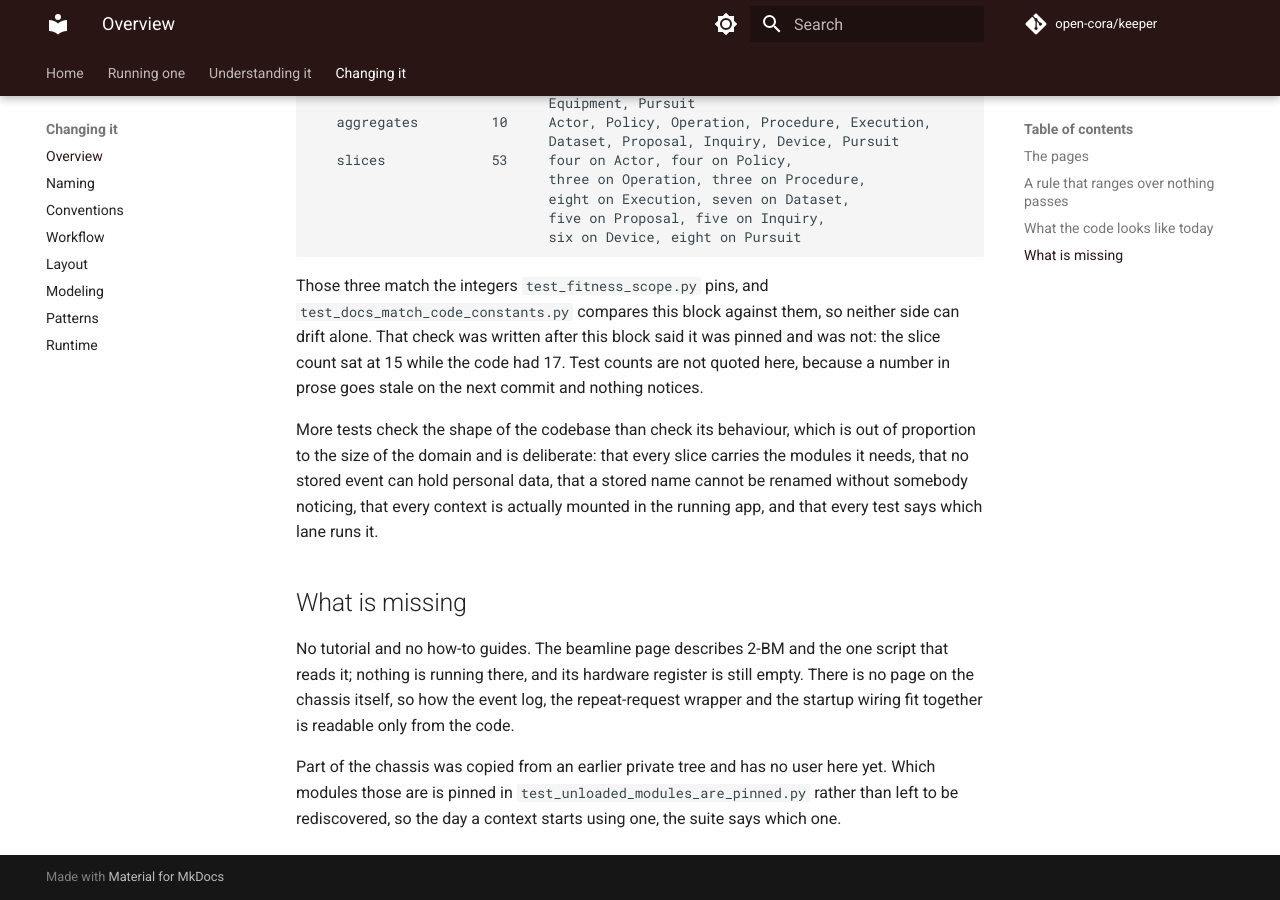
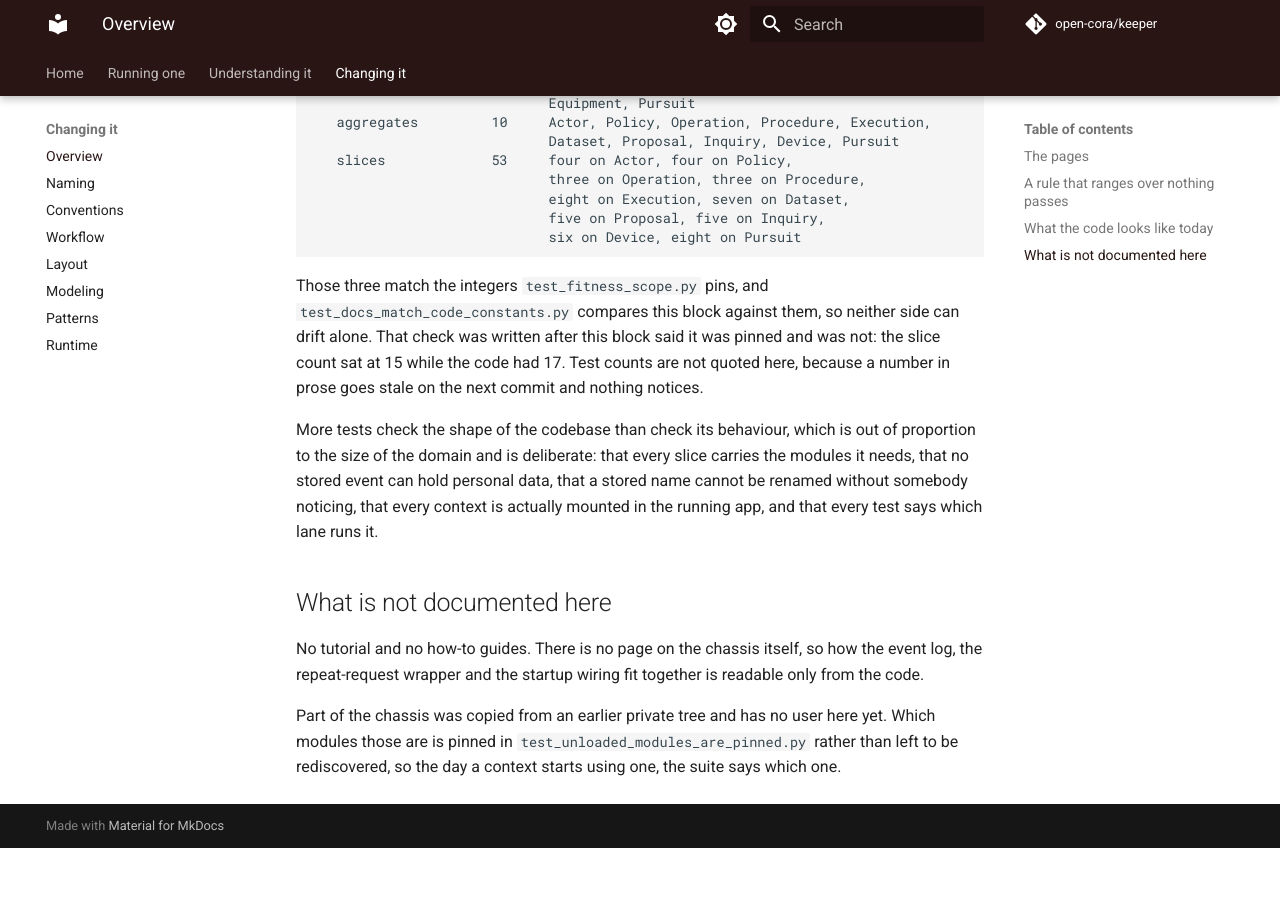
Before and after one commit to open-cora/keeper, an MkDocs documentation site: the page built from docs/reference/index.md, in a window 1280 px wide and 900 px high, scrolled down 1408 px. Built offline with MkDocs 1.6.1 and Material for MkDocs 9.7.7, drawn with Linux system fonts in a browser that asks for light colours; some web fonts are replaced; comment, search, counter and statistics services are not loaded; after the commit the page ends 2256 px from its top, so only the background shows below that.

Commit message:
docs: one name for the technique, and the wishlists go
Two words for one thing. The facility's own index calls it micro-CT at some
of these beamlines and micro-tomography at others, and the pages had copied
both through, so 2-BM was micro-CT in its own heading and the diagram and
micro-tomography in the table three sections down. The published pages now
say micro-tomography throughout, and the sentence claiming the instrument
lists are verbatim admits the one word normalised, so a reader meeting
micro-CT in a beamline's own manual knows it means this. EXPANSION keeps the
facility's wording where it transcribes that index, and its diagram no
longer contradicts its own table.

The "What is missing" tables are gone from all three clients. They were
wishlists: most rows waited on "something asking", "a decision" or "nothing
has asked", which dates a page without informing anyone, and two rows had
gone stale unnoticed, including one waiting on a deployment that has since
happened four times. What the tables were genuinely carrying now sits where
it is read: the engine and hardware gaps went into the adapter tables last
commit, and three caveats that had no other home anywhere are kept in prose,
being that nothing bounds a run's length, that there is no logging, and the
two grants a reporter must never hold.

The keeper's section was a different kind and keeps its content under a
heading that says so. It also described 2-BM as having nothing running and
an empty register, which stopped being true some time ago.

Co-Authored-By: Claude Opus 5 (1M context) <noreply@anthropic.com>

```diff
--- a/docs/reference/index.md
+++ b/docs/reference/index.md
@@ -73,13 +73,11 @@ a stored name cannot be renamed without somebody noticing, that every context
 is actually mounted in the running app, and that every test says which lane
 runs it.
 
-## What is missing
+## What is not documented here
 
-No tutorial and no how-to guides. The beamline page describes 2-BM and the one
-script that reads it; nothing is running there, and its hardware register is
-still empty. There is no page on the chassis itself, so how the event log, the
-repeat-request wrapper and the startup wiring fit together is readable only
-from the code.
+No tutorial and no how-to guides. There is no page on the chassis itself, so
+how the event log, the repeat-request wrapper and the startup wiring fit
+together is readable only from the code.
 
 Part of the chassis was copied from an earlier private tree and has no user
 here yet. Which modules those are is pinned in
```
